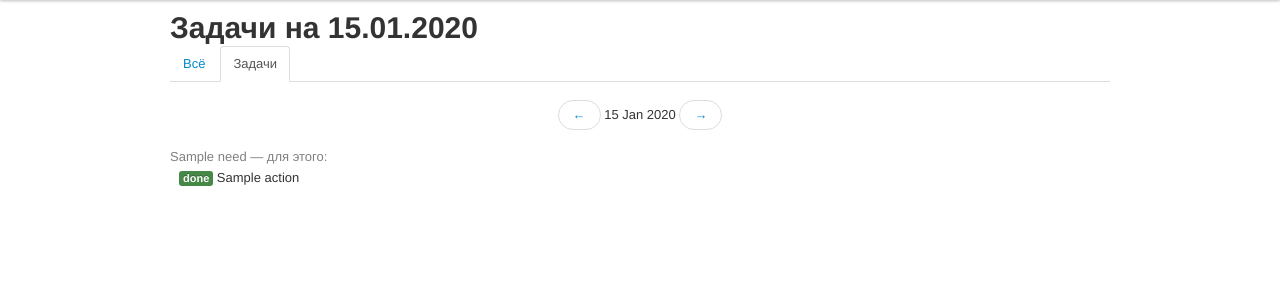
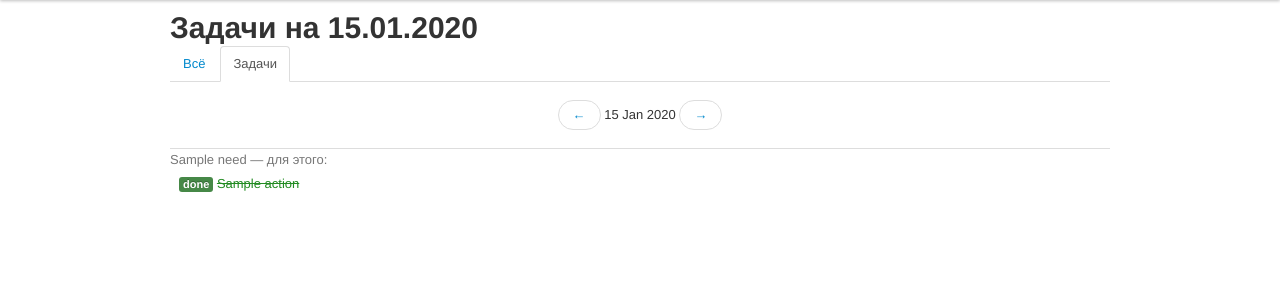
Before and after one commit to neithere/timetra.pim, a Flask app: template templates/day_tasks.html in a window 1280 px wide. Shown: the part 40-340 px from the top of the page. Run offline with Flask 2, Linux system fonts and the light colour scheme; the template is opened without the code that fills it: most values are stand-ins (such as "Sample title", 1, 10 or a date in 2020); parts of the project's set-up code (start-up, migrations or seed data) failed here and were passed over.

Commit message:
improved templates

```diff
--- a/templates/base.html
+++ b/templates/base.html
@@ -51,6 +51,10 @@
             table tr.item.solved td.solution .triangle { border-left-color: Gainsboro; }
 
         </style>
+
+        {% block meta %}
+        {% endblock %}
+
     </head>
     <body>
     <div class="container">
--- a/templates/day_tasks.html
+++ b/templates/day_tasks.html
@@ -1,6 +1,26 @@
 {% extends 'base.html' %}
 
 {% block heading %} Задачи на {{ date.strftime('%e.%m.%Y') }} {% endblock %}
+{% block meta %}
+    <style type="text/css">
+        dl.needs-and-plans dt {
+            margin-top: .5em;
+            border-top: 1px solid #ddd;
+            font-weight: normal;
+            color: #777;
+            line-height: 1.7em;
+        }
+        dl.needs-and-plans dt em {
+            font-style: normal;
+        }
+        dl.needs-and-plans dd {
+            line-height: 2em;
+        }
+        dl.needs-and-plans dd del {
+            color: ForestGreen;
+        }
+    </style>
+{% endblock %}
 {% block content %}
 
     <ul class="nav nav-tabs">
@@ -21,17 +41,17 @@
     </ul>
 
     {% if items %}
-        <dl>
+        <dl class="needs-and-plans">
         {% for item in items %}
-            <dt style="color: gray; font-weight: normal;">
+            <dt>
                 {% if item.need %}
-                    {{ item.need }} — для этого:
+                    <em>{{ item.need }}</em> — для этого:
                 {% else %}
                     Цель не указана:
                 {% endif %}
             </dt>
             {% for task in item.plan %}
-                <dd style="line-height: 2em;">
+                <dd>
                     <span class="label
                         {% if task.status == 'done' %}
                             label-success
@@ -42,7 +62,11 @@
                         {% endif %}
                     ">
                         {{ task.status or "todo" }}</span>
-                    {{ task.action }}
+                    {% if task.status == 'done' %}
+                        <del>{{ task.action }}</del>
+                    {% else %}
+                        {{ task.action }}
+                    {% endif %}
                     <!--p style="color: gray;">→ {{ item.need }}</p-->
                 </dd>
             {% endfor %}
```
